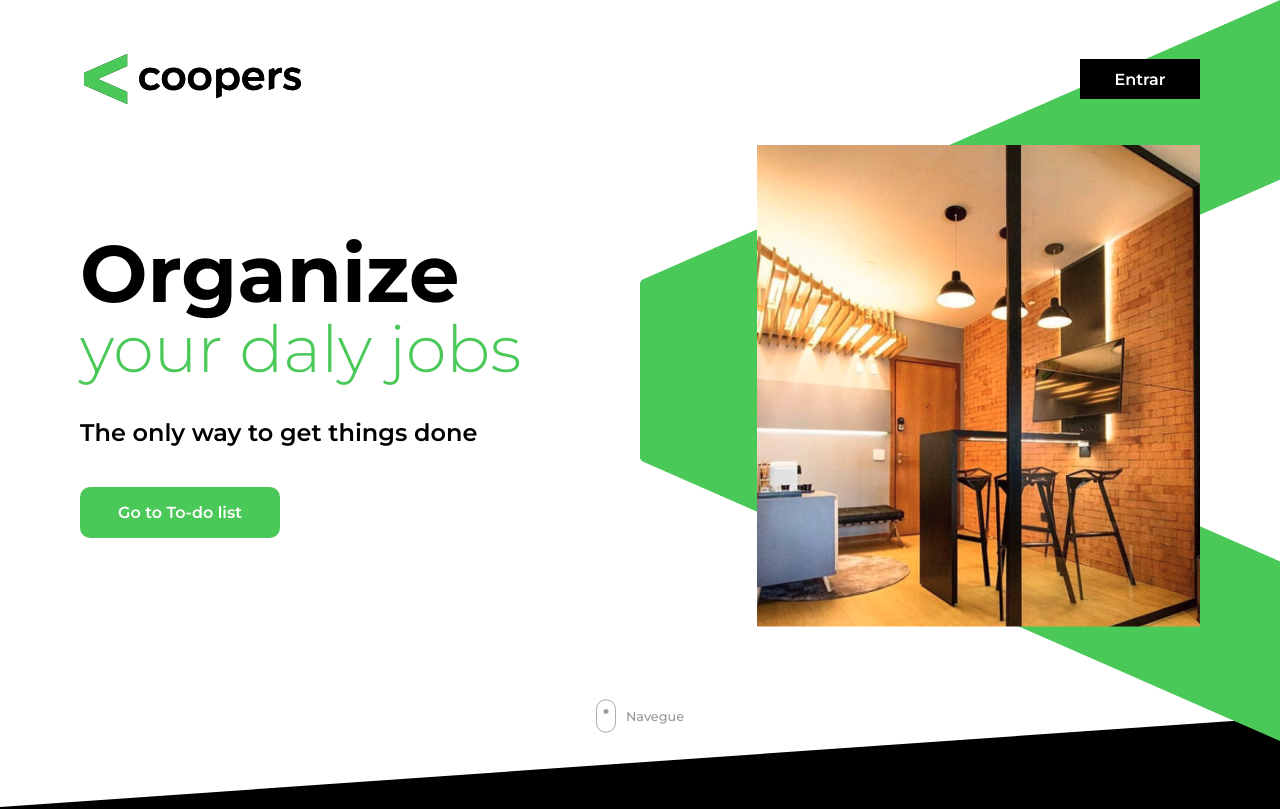
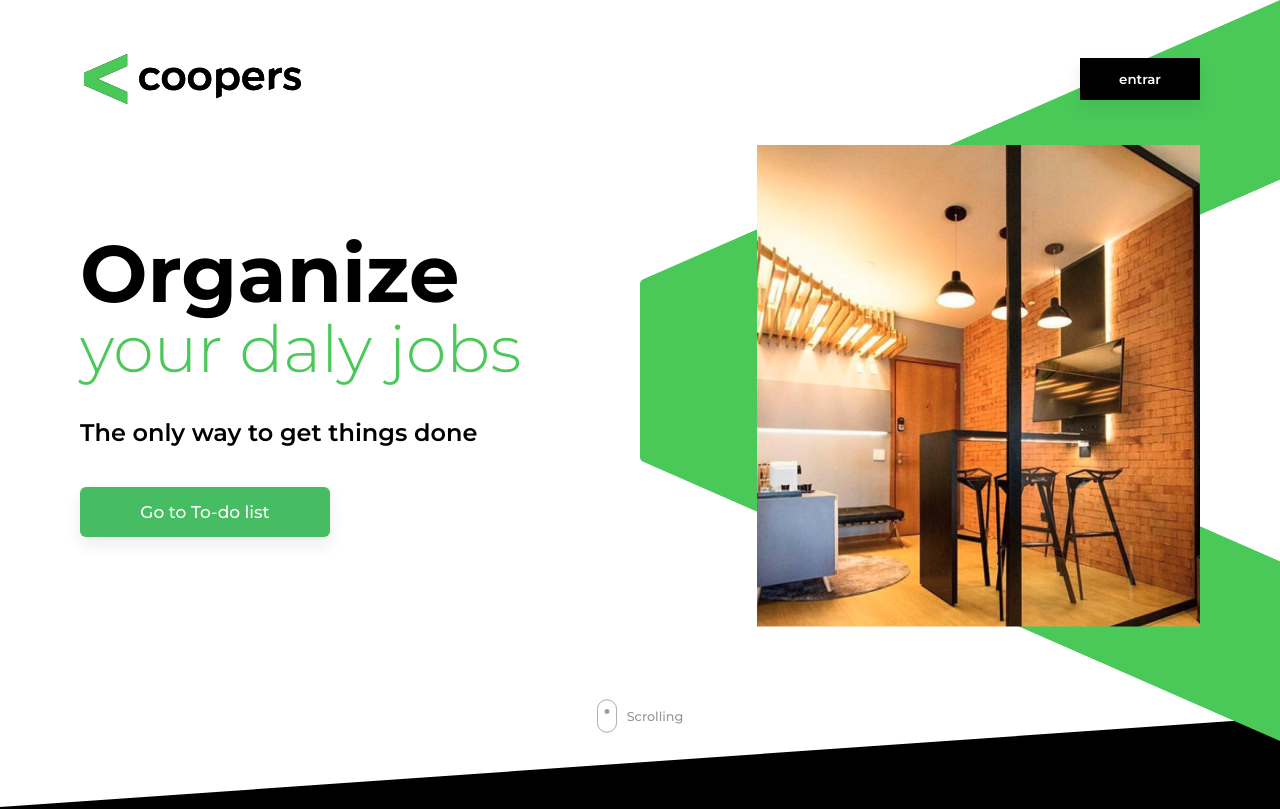
Before and after one commit to jgbenine/task-manager, a Next.js app in the folder web/: page / in a window 1280 px wide. Shown: the top 809 px of the page. Built offline with nearby package versions, Linux system fonts and the light colour scheme.

Commit message:
interactions with modal

```diff
--- a/web/src/Sections/Hero/Hero.scss
+++ b/web/src/Sections/Hero/Hero.scss
@@ -30,6 +30,14 @@
     display: flex;
     justify-content: space-between;
     align-items: center;
+    .btnPrimary{
+      border-radius: 6px;
+      max-width: 250px;
+      text-transform: unset;
+      letter-spacing: unset;
+      font-size: 17px;
+      font-weight: 500;
+    }
   }
 
   &__wrapperImg {
--- a/web/src/Sections/Hero/Hero.tsx
+++ b/web/src/Sections/Hero/Hero.tsx
@@ -1,9 +1,18 @@
-import LinkSecondary from '@/components/Links/LinkSecondary/LinkSecondary';
+'use client'
+import { Modal } from '@/components/Modal/Modal';
+import { useState } from 'react';
+import { ButtonPrimary } from '@/components/Buttons/ButtonPrimary';
 import Image from 'next/image';
 import MouseIcon from '/public/images/icons/mouse.svg'
 import './Hero.scss';
 
 export function Hero() {
+  const [isModalOpen, setIsModalOpen] = useState(false);
+
+  const toggleModal = () => {
+    setIsModalOpen(!isModalOpen);
+  };
+
   return (
     <section className='hero'>
       <div className="hero__container">
@@ -16,7 +25,7 @@ export function Hero() {
             The only way to get things done
           </p>
 
-          <LinkSecondary label='Go to To-do list' href='/' />
+          <ButtonPrimary label='Go to To-do list' onClick={toggleModal} />
         </article>
         <div className="hero__wrapperImg">
           <Image src="/images/common/hero-img.png" alt="" width={0} height={0} sizes='100vh' className="hero__image" />
@@ -24,8 +33,9 @@ export function Hero() {
       </div>
         <span className='hero__guide'>
           <MouseIcon className="hero__icon"/>
-          <p>Navegue</p>
+          <p>Scrolling</p>
         </span>
+        <Modal isOpen={isModalOpen} toggleOpen={toggleModal} />
     </section>
   )
 }
--- a/web/src/app/layout.tsx
+++ b/web/src/app/layout.tsx
@@ -5,6 +5,11 @@ import { Header } from "@/components/Header/Header";
 
 
 const montserrat = Montserrat({ subsets: ["latin"] });
+
+export const metadata: Metadata = {
+  title: 'Task Manager | To do list',
+  description: '...',
+}
 
 export default async function RootLayout({ children, }: {
   children: React.ReactNode;
--- a/web/src/components/Form/Form.scss
+++ b/web/src/components/Form/Form.scss
@@ -35,27 +35,6 @@
     gap: 20px;
   }
 
-  &__btn {
-    height: 50px;
-    background: $color-secondary;
-    color: $color-white;
-    display: flex;
-    align-items: center;
-    justify-content: center;
-    font-weight: 600;
-    width: 100%;
-    cursor: pointer;
-    letter-spacing: 3px;
-    text-transform: uppercase;
-    font-family: 'Montserrat';
-    border-radius: 4px;
-    box-shadow: 0px 8px 16px 0px #06152b14;
-    &:hover {
-      transition: all 0.2s ease-in;
-      background: $color-primary;
-    }
-  }
-
   .form-intro{
     padding: 20px 0 30px 0;
     display: flex;
--- a/web/src/components/Form/Form.tsx
+++ b/web/src/components/Form/Form.tsx
@@ -1,6 +1,6 @@
-import React from 'react'
 import { Input } from './components/Input/Input'
 import { TextArea } from './components/TextArea/TextArea'
+import { ButtonPrimary } from '../Buttons/ButtonPrimary';
 import './Form.scss';
 import IconMail from '../../../public/images/icons/mail-icon.svg'
 
@@ -26,8 +26,8 @@ export function Formulario() {
           <Input label='Email*' type='email' placeholder='example@email.com' required />
           <Input label='Telephone*' type='tel' placeholder='( )_____-___' required />
         </div>
-        <TextArea label='Menssage' placeholder='Type what you want to say to us' />
-        <button className="form__btn" type='submit'>Send now</button>
+        <TextArea label='Message' placeholder='Type what you want to say to us' />
+        <ButtonPrimary type='submit' label='Send now' />
       </form>
     </div>
   )
--- a/web/src/components/Header/Header.scss
+++ b/web/src/components/Header/Header.scss
@@ -1,4 +1,4 @@
-.header{
+.header {
   padding: 54px 80px 0 84px;
   display: flex;
   justify-content: space-between;
@@ -7,11 +7,24 @@
   position: absolute;
   top: 0;
   width: 100%;
-  &__logo{
+  &__logo {
     max-height: 50px;
   }
-  &__imgLogo{
+  &__imgLogo {
     width: 100%;
     height: 100%;
   }
+
+  .btnPrimary {
+    background: $color-black;
+    text-transform: lowercase;
+    letter-spacing: unset;
+    border-radius: unset;
+    padding: 13px;
+    height: unset;
+    max-width: 120px;
+    &:hover {
+      background: $color-black;
+    }
+  }
 }
--- a/web/src/components/Header/Header.tsx
+++ b/web/src/components/Header/Header.tsx
@@ -1,11 +1,21 @@
-import React from 'react'
-import './Header.scss';
+'use client'
+import { useState } from 'react'
+import { Modal } from '../Modal/Modal';
+import {ButtonPrimary} from '../Buttons/ButtonPrimary';
 import Link from 'next/link';
 import Image from 'next/image';
-import LinkPrimary from '../Links/LinkPrimary/LinkPrimary';
+import './Header.scss';
 
 export function Header() {
+  const [isModalOpen, setIsModalOpen] = useState(false);
+
+  const toggleModal = () => {
+    setIsModalOpen(!isModalOpen);
+  };
+
+
   return (
+    <>
       <header className="header">
         <Link href="/" className="header__logo">
           <Image
@@ -19,11 +29,13 @@ export function Header() {
             priority
           />
         </Link>
-      <LinkPrimary
+        <ButtonPrimary
           label="Entrar"
-        href="/"
           title="Realizar login"
-        target="_blank" />
+          onClick={toggleModal}
+          />
       </header>
+      <Modal isOpen={isModalOpen} toggleOpen={toggleModal} />
+    </>
   )
 }
```
Lines whose indentation alone changed are shown as unchanged.
